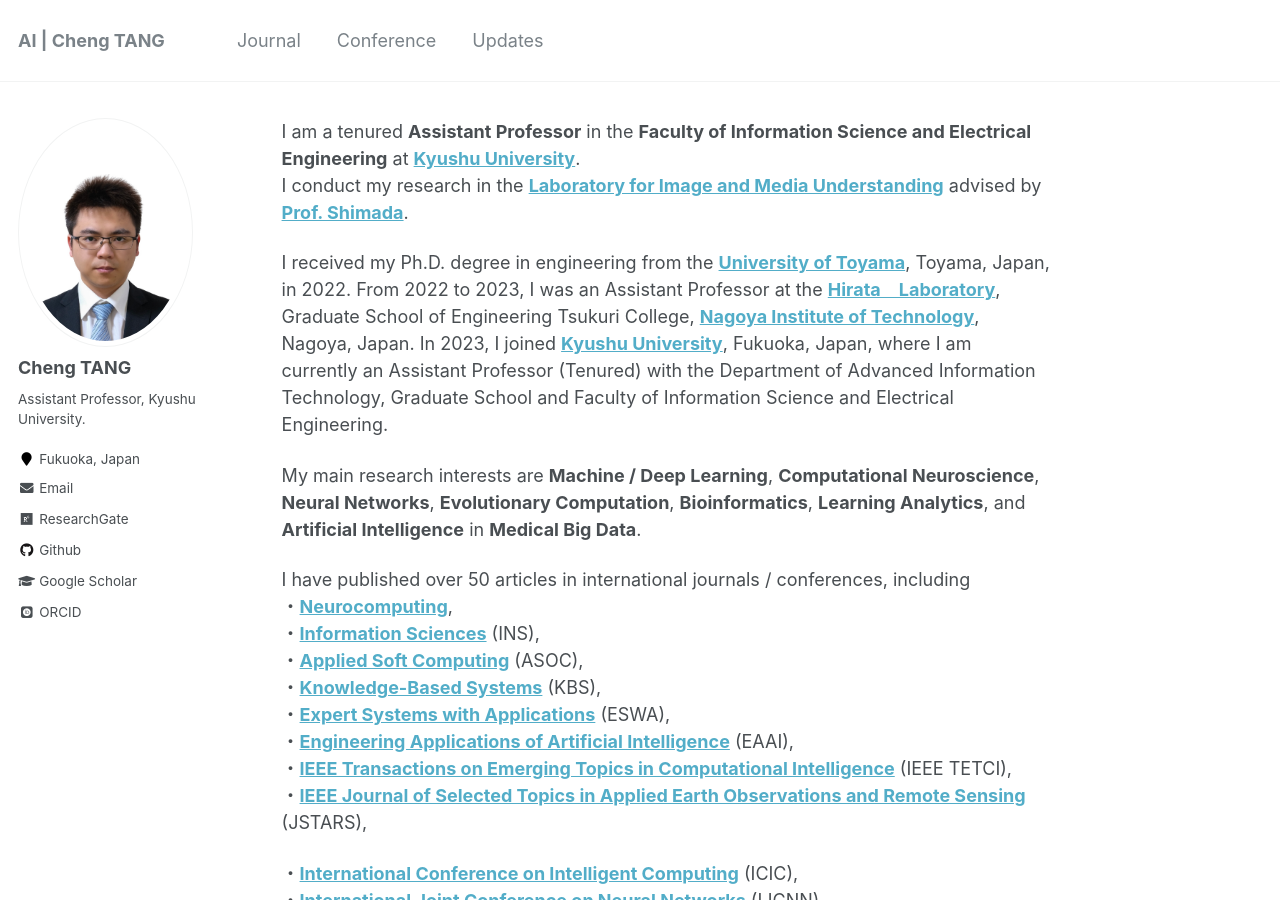
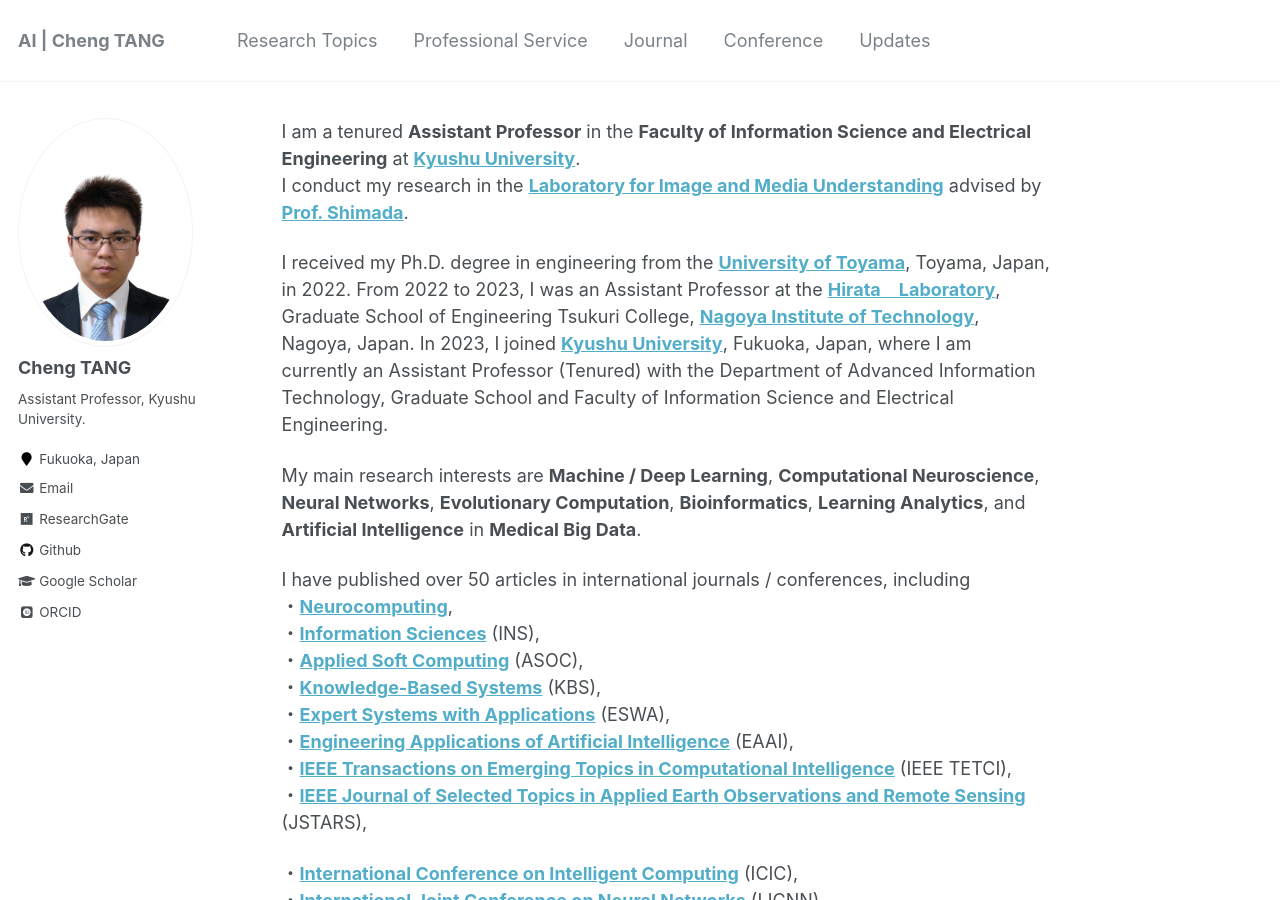
Before and after one commit to ChengTANG-AI/chengtang-ai.github.io, a Jekyll site: the page built from _pages/about.md, in a window 1280 px wide and 900 px high. Built offline with Jekyll 4.4.1, drawn with Linux system fonts in a browser that asks for light colours; some web fonts are replaced.

Commit message:
Update navigation.yml

```diff
--- a/_data/navigation.yml
+++ b/_data/navigation.yml
@@ -1,6 +1,11 @@
 # main links links
 main:
 
+  - title: "Research Topics"
+    url: /ResearchTopics/
+
+  - title: "Professional Service"
+    url: /ProfessionalService/
   - title: "Journal"
     url: /JournalPublications/
 
```
